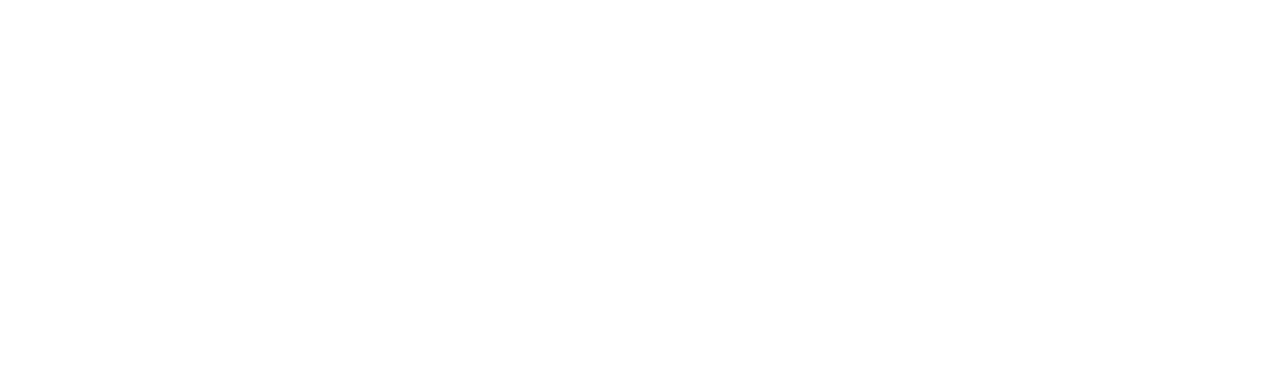
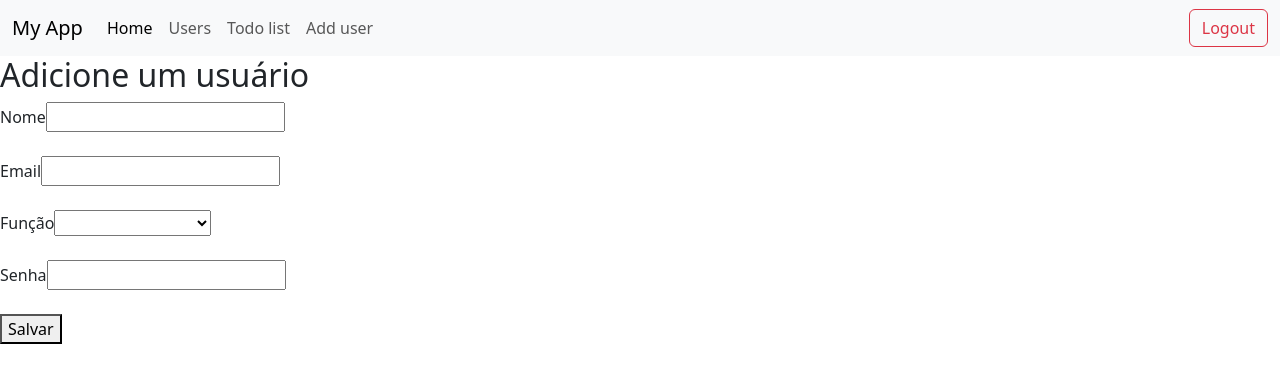
Before and after one commit to Siq-Andre/Desenvolvimento-web-AC---Frontend, an Angular app in the folder crud-app/: page /app/add-user in a window 1280 px wide. Before the commit this address led to /. Shown: the top 382 px of the page. Built offline with nearby package versions, Linux system fonts and the light colour scheme.

Commit message:
Pagina add user funcionando

```diff
--- a/crud-app/src/app/app-routing.module.ts
+++ b/crud-app/src/app/app-routing.module.ts
@@ -6,6 +6,7 @@
 import { WelcomeComponent } from './pages/home/components/welcome/welcome.component';
 import { TodoListComponent } from './pages/home/pages/todo-list/todo-list.component';
 import { SignupComponent } from './pages/signup/signup.component';
+import { AddUserComponent } from './pages/home/components/add-user/add-user.component';
 
 const routes: Routes = [
   {path: "", redirectTo: "/login", pathMatch: 'full'},
@@ -16,7 +17,8 @@
     children: [
       {path: "", component: WelcomeComponent},
       {path: "users", component: UsersComponent},
-      {path: "todo-list", component: TodoListComponent}
+      {path: "todo-list", component: TodoListComponent},
+      {path: "add-user", component: AddUserComponent}
     ]
   }
 ]
--- a/crud-app/src/app/pages/home/components/add-user/add-user.component.html
+++ b/crud-app/src/app/pages/home/components/add-user/add-user.component.html
@@ -1 +1,64 @@
-<p>add-user works!</p>
+<h2>Adicione um usuário</h2>
+
+<div>
+  <form [formGroup]="addUserForm">
+    <div>
+      <label for="">Nome</label>
+      <input type="text" formControlName="name">
+    </div>
+    <!-- ERROR -->
+    <div *ngIf="addUserForm.get('name')?.invalid && (addUserForm.get('name')?.dirty || addUserForm.get('name')?.touched)">
+      <div class="text-danger">Nome é obrigatório</div>
+    </div>
+    <!-- ERROR -->
+
+    <br>
+
+    <div>
+      <label for="">Email</label>
+      <input type="email" formControlName="email">
+    </div>
+   <!-- ERROR -->
+   <div *ngIf="addUserForm.get('email')?.invalid && (addUserForm.get('email')?.dirty || addUserForm.get('email')?.touched)">
+    <div class="text-danger">Por favor insira um e-mail válido</div>
+  </div>
+  <!-- ERROR -->
+
+    <br>
+
+    <div>
+      <label >Função</label>
+    <select formControlName="role">
+      <option value="EngFE">Engenheiro de FE</option>
+      <option value="EngBE">Engenheiro de BE</option>
+      <option value="AD">Analista de Dados</option>
+      <option value="LT">Líder Técnico</option>
+    </select>
+    </div>
+
+    <!-- ERROR -->
+    <div *ngIf="addUserForm.get('role')?.invalid && (addUserForm.get('role')?.dirty || addUserForm.get('role')?.touched)">
+      <div class="text-danger">Função é obrigatório</div>
+    </div>
+    <!-- ERROR -->
+
+    <br>
+
+    <div>
+      <label for="">Senha</label>
+      <input type="text" formControlName="password">
+    </div>
+
+    <!-- ERROR -->
+    <div *ngIf="addUserForm.get('password')?.invalid && (addUserForm.get('epasswordmail')?.dirty || addUserForm.get('password')?.touched)">
+      <div class="text-danger">Por favor insira uma senha entre 6 e 15 caracteres</div>
+    </div>
+    <!-- ERROR -->
+
+    <br>
+
+    <div>
+      <button (click)="addUser()">Salvar</button>
+    </div>
+  </form>
+</div>
--- a/crud-app/src/app/pages/home/components/add-user/add-user.component.ts
+++ b/crud-app/src/app/pages/home/components/add-user/add-user.component.ts
@@ -1,4 +1,7 @@
+import { Router } from '@angular/router';
 import { Component } from '@angular/core';
+import { FormControl, FormGroup, Validators } from '@angular/forms';
+import { formatCurrency } from '@angular/common';
 
 @Component({
   selector: 'app-add-user',
@@ -7,4 +10,20 @@
 })
 export class AddUserComponent {
 
+  addUserForm: FormGroup
+
+  constructor(private router: Router){
+    this.addUserForm = new FormGroup({
+      name: new FormControl('', Validators.required),
+      email: new FormControl('', [Validators.required, Validators.email]),
+      role: new FormControl('', Validators.required),
+      password: new FormControl('', [Validators.required, Validators.minLength(6), Validators.maxLength(15)])
+    })
+  }
+
+  addUser(){
+    console.log("Usuario adicionado")
+    console.log(this.addUserForm.value)
+    this.router.navigate(["/app/users"])
+  }
 }
--- a/crud-app/src/app/pages/home/components/navbar/navbar.component.html
+++ b/crud-app/src/app/pages/home/components/navbar/navbar.component.html
@@ -15,6 +15,9 @@
         <li class="nav-item">
           <a class="nav-link" routerLink="/app/todo-list">Todo list</a>
         </li>
+        <li>
+          <a class="nav-link" routerLink="/app/add-user">Add user</a>
+        </li>
       </ul>
       <form class="d-flex" role="search">
         <button class="btn btn-outline-danger" routerLink="/">Logout</button>
```
